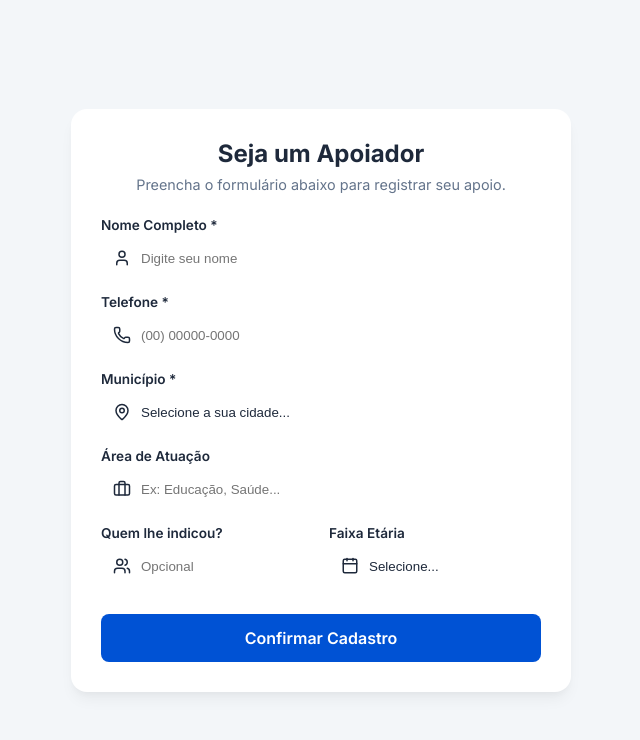
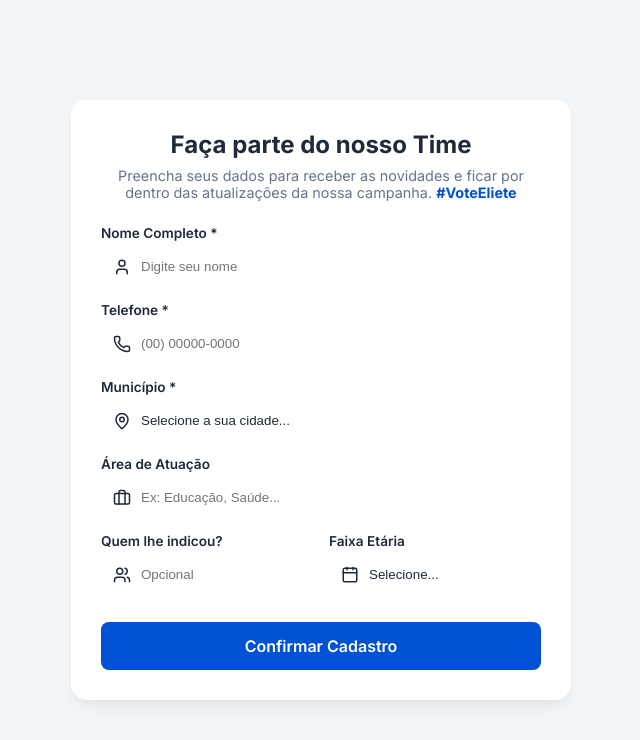
Before and after one commit to LuanGiuliano/ATLAS-ELEITORAL, a React (Vite) app: page /cadastro in a window 1280 px wide. Shown: the top 740 px of the page, without its empty margins (319-959 px from the left). Built offline with nearby package versions, Linux system fonts and the light colour scheme.

Commit message:
Atualiza textos da tela de cadastro e adiciona hashtag VoteEliete

```diff
--- a/src/views/CadastroPublico.jsx
+++ b/src/views/CadastroPublico.jsx
@@ -74,8 +74,8 @@ const CadastroPublico = () => {
     <div style={{ minHeight: '100vh', display: 'flex', alignItems: 'center', justifyContent: 'center', backgroundColor: 'var(--bg-app)', padding: '20px' }}>
       <div style={{ backgroundColor: 'var(--bg-card)', padding: '30px', borderRadius: '16px', boxShadow: 'var(--shadow-lg)', maxWidth: '500px', width: '100%' }}>
         <div style={{ textAlign: 'center', marginBottom: '24px' }}>
-          <h2 style={{ fontSize: '1.5rem', fontWeight: '700', color: 'var(--text-primary)', marginBottom: '8px' }}>Seja um Apoiador</h2>
-          <p style={{ fontSize: '0.9rem', color: 'var(--text-secondary)' }}>Preencha o formulário abaixo para registrar seu apoio.</p>
+          <h2 style={{ fontSize: '1.5rem', fontWeight: '700', color: 'var(--text-primary)', marginBottom: '8px' }}>Faça parte do nosso Time</h2>
+          <p style={{ fontSize: '0.9rem', color: 'var(--text-secondary)' }}>Preencha seus dados para receber as novidades e ficar por dentro das atualizações da nossa campanha. <strong style={{ color: 'var(--color-primary)' }}>#VoteEliete</strong></p>
         </div>
 
         {errorMsg && (
```
